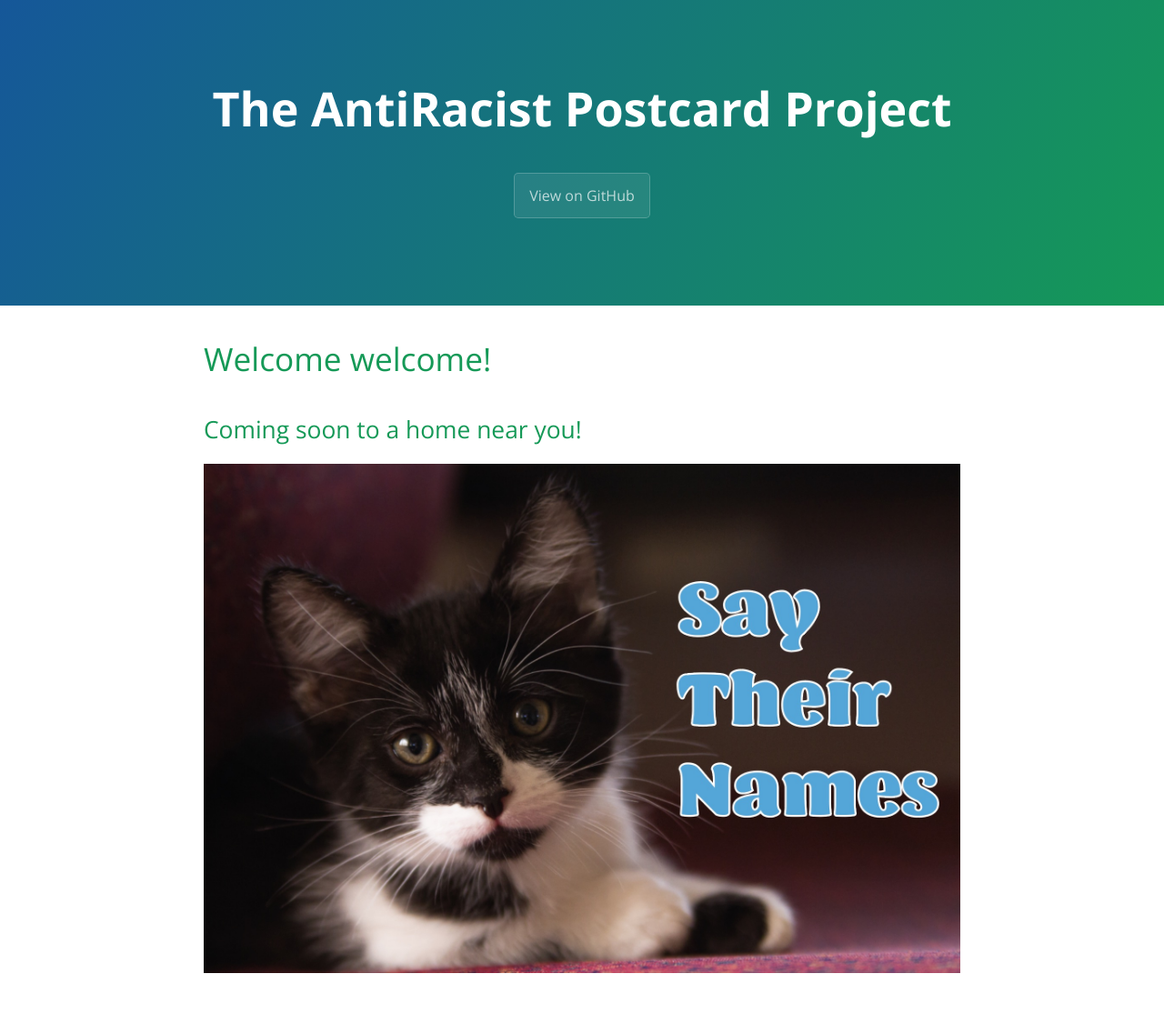
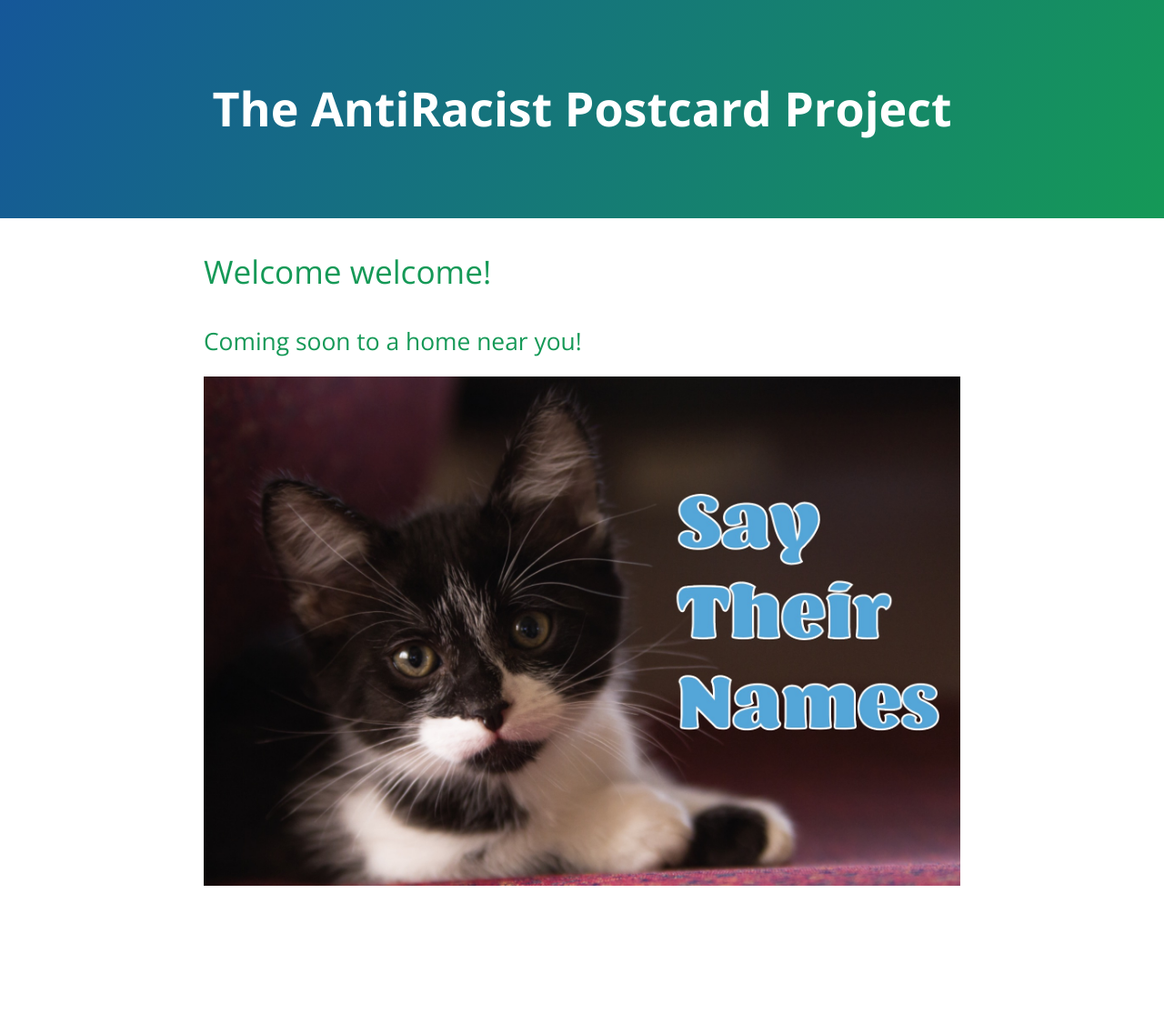
Before and after one commit to mir-lab/AntiRacistPostcardProject, a Jekyll site: the page built from docs/index.md, in a window 1280 px wide. Shown: the whole page at 91% size. Built offline with Jekyll 4.4.1, drawn with Linux system fonts in a browser that asks for light colours; our own code applies the rules of GitHub Pages for plain Markdown files; the repository's description, which GitHub fills in, is left out; after the commit the page ends 1030 px from its top, so only the background shows below that.

Commit message:
Update default.html

```diff
--- a/docs/_layouts/default.html
+++ b/docs/_layouts/default.html
@@ -24,14 +24,14 @@
 
     <header class="page-header" role="banner">
       <h1 class="project-name">{{ page.title | default: site.title | default: site.github.repository_name }}</h1>
-      <h2 class="project-tagline">{{ page.description | default: site.description | default: site.github.project_tagline }}</h2>
+      <!-- <h2 class="project-tagline">{{ page.description | default: site.description | default: site.github.project_tagline }}</h2>
       {% if site.github.is_project_page %}
         <a href="{{ site.github.repository_url }}" class="btn">View on GitHub</a>
-      {% endif %}
-      {% if site.show_downloads %}
+      {% endif %} -->
+      <!-- {% if site.show_downloads %}
         <a href="{{ site.github.zip_url }}" class="btn">Download .zip</a>
         <a href="{{ site.github.tar_url }}" class="btn">Download .tar.gz</a>
-      {% endif %}
+      {% endif %} -->
     </header>
 
     <main id="content" class="main-content" role="main">
```
